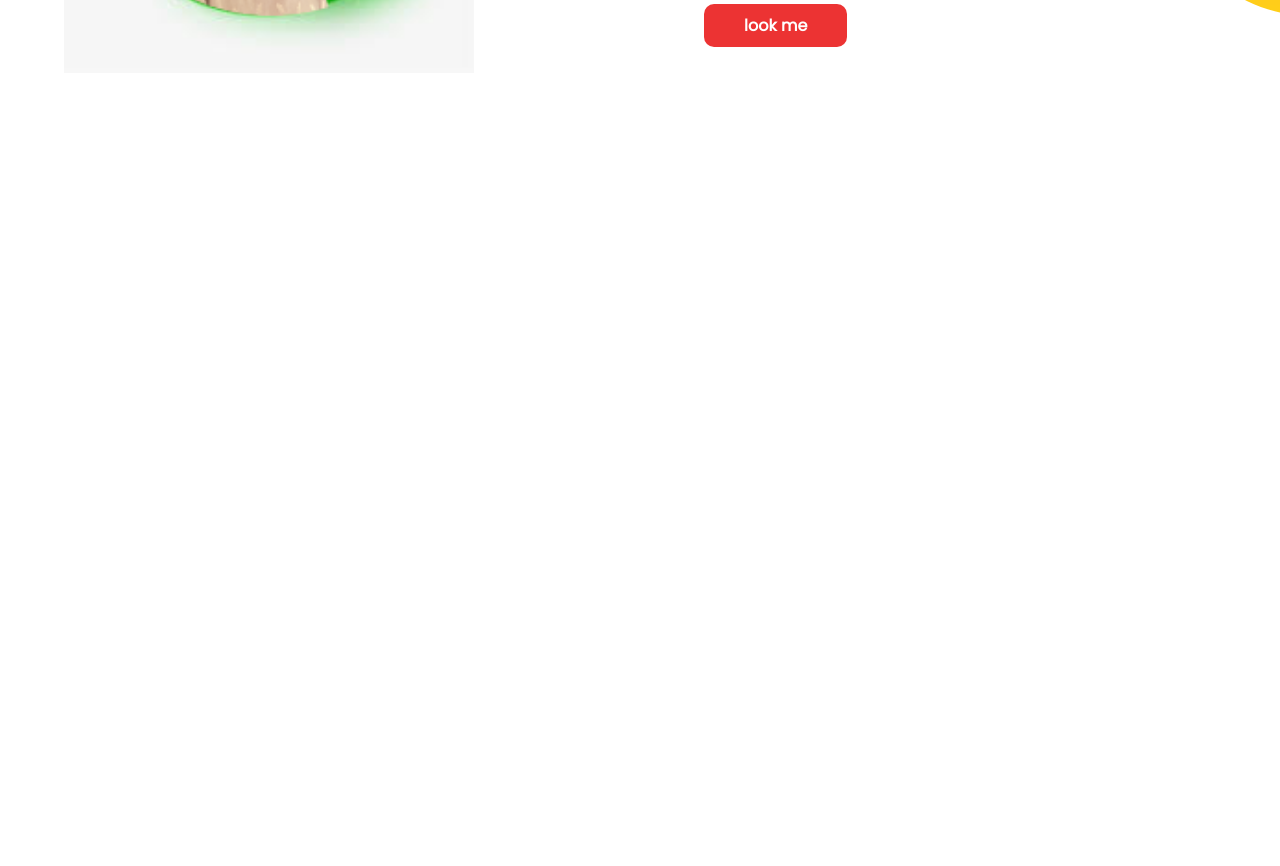
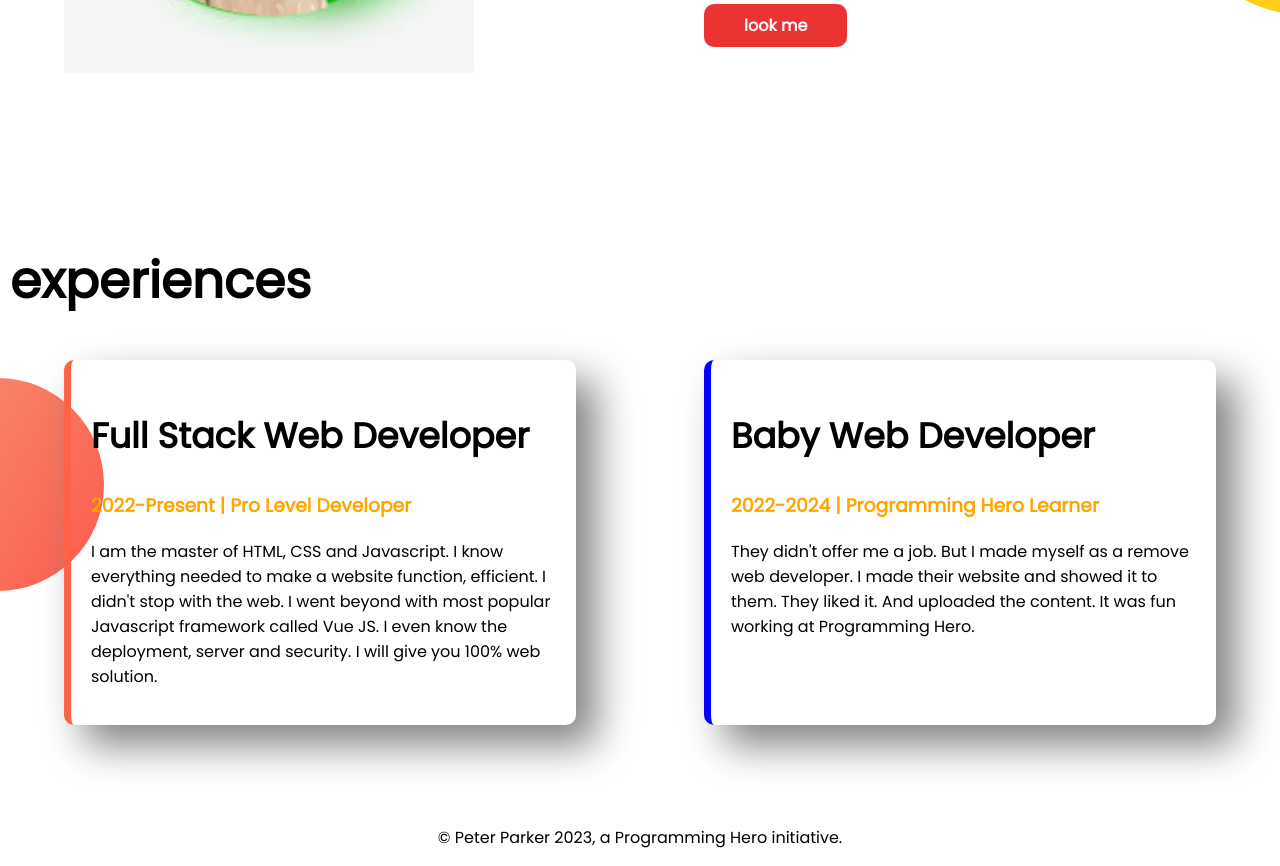
Before and after one commit to hedayatullahh/developer.portfolio, a plain HTML site: page index.html in a window 1280 px wide. Shown: the part 1090-1956 px from the top of the page. Before the commit the page ends 1334 px from the top, so only its background shows below. Drawn offline with Linux system fonts and the light colour scheme.

Commit message:
my website

```diff
--- a/index.html
+++ b/index.html
@@ -11,7 +11,7 @@
     <link rel="stylesheet" href="style.css">
 </head>
 <body>
-    <section class="top-benar">
+    <section class="top-benar fiexible-conteiner">
         <div class="width">
             <h1>wellcome t0</h1>
         <h1 class="soto"><span class="color">HEDAYAT ULLAH</span>  world!</h1>
@@ -24,7 +24,7 @@
             <img src="imeges/download.png" alt="">
         </div>
     </section>
-    <section class="dreim">
+    <section class="dreim fiexible-conteiner">
         <div class="width">
             <img src="imeges/download (1) (1).png" alt="">
         </div>
@@ -36,8 +36,37 @@
             <a target="_blank" class="botton" href="https://web.facebook.com/hm.hedayatullah0303/videos/1044048956506327">look me</a>
         </div>
 
-    </section>
+        </section>
+        <section class="experience-aria">
+            <h1 class="experience-padding">experiences</h1>
+            <div class="fiexible-conteiner">
+                <div id="Full-Stack-Web-Developer" class="experience-item">
+                    <h2 class="font">Full Stack Web Developer
+                    </h2>
+                    <h3 class="orenge">2022-Present | Pro Level Developer
+                    </h3>
+                    <p>I am the master of HTML, CSS and Javascript. I know everything needed to make a website function, efficient. I didn't stop with the web. I went beyond with most popular Javascript framework called Vue JS. I even know the deployment, server and security. I will give you 100% web solution.
+
+                    </p>
+                </div>
+                <div id="Baby-Web-Developer" class="experience-item">
+                    <h2 class="font">Baby Web Developer
+                    </h2>
+                    <h3 class="orenge">2022-2024 | Programming Hero Learner
+                    </h3>
+                    <p>They didn't offer me a job. But I made myself as a remove web developer. I made their website and showed it to them. They liked it. And uploaded the content. It was fun working at Programming Hero.
+
+                    </p>
+                </div>
+            </div>
+
+        </section>
 
 
 </body>
+<footer>
+    <p>
+        © Peter Parker 2023, a Programming Hero initiative.
+    </p>
+</footer>
 </html>
--- a/style.css
+++ b/style.css
@@ -11,7 +11,7 @@ h1{
 .color{
     color: orange;
 }
-section{
+.fiexible-conteiner{
     display: flex;
     margin-bottom: 100px;
 }
@@ -44,3 +44,35 @@ section{
 .right{
     padding: 15px;
 }
+.orenge{
+    color: orange;
+}
+.experience-aria{
+    background-image: url(imeges/exp-bg.png);
+    background-repeat: no-repeat;
+    background-position: left;
+}
+.experience-item{
+    width: 40%;
+    margin-left: 5%;
+    margin-right: 5%;
+    padding: 20px;
+    border-radius: 10px;
+    box-shadow: 20px 20px 40px gray;
+}
+.font{
+    font-size: 35px;
+}
+.experience-padding{
+    padding-left: 10px;
+
+}
+#Full-Stack-Web-Developer{
+    border-left: 7px solid tomato;
+}
+#Baby-Web-Developer{
+    border-left: 7px solid blue;
+}
+footer p{
+    text-align: center;
+}
```
